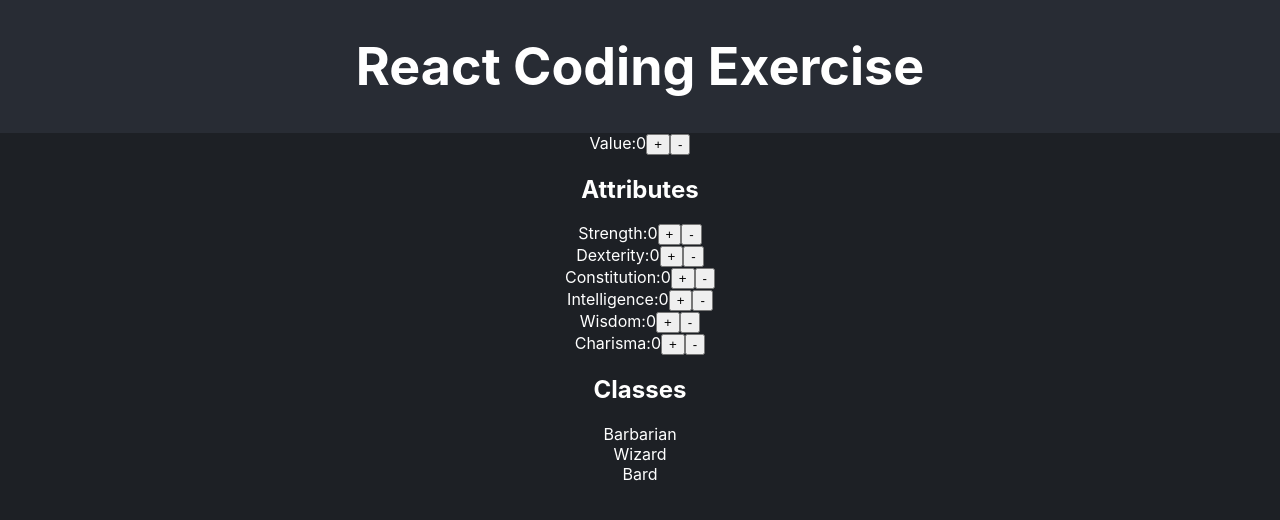
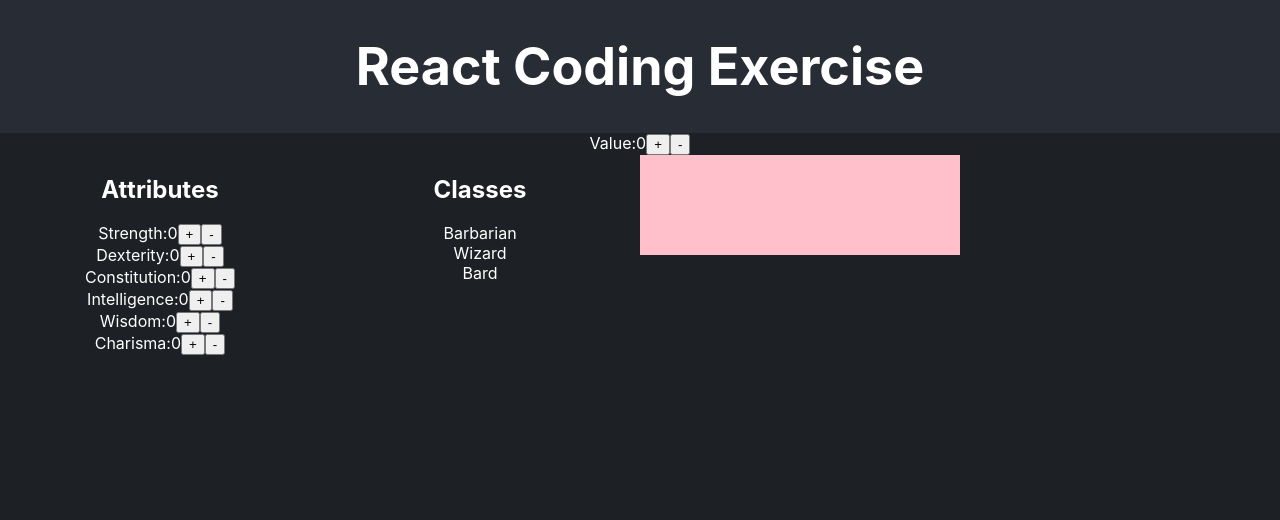
Before and after one commit to oyinda-subair/recruiting-webapp-character, a React (Create React App) app: page / in a window 1280 px wide. Shown: the top 520 px of the page. Built offline with nearby package versions, Linux system fonts and the light colour scheme.

Commit message:
add style for grid cols

```diff
--- a/src/index.css
+++ b/src/index.css
@@ -11,3 +11,31 @@ code {
   font-family: source-code-pro, Menlo, Monaco, Consolas, 'Courier New',
     monospace;
 }
+
+#grid {
+  display: grid;
+  height: 100px;
+  grid-template-columns: repeat(4, 1fr);
+  grid-template-rows: 100px;
+  grid-auto-flow: column;
+}
+
+#item1 {
+  /* background-color: lime; */
+  grid-column: auto;
+}
+
+#item2 {
+  /* background-color: yellow; */
+  grid-column: auto;
+}
+
+#item3 {
+  background-color: blue;
+  grid-column: auto;
+}
+
+#item4 {
+  background-color: pink;
+  grid-column: auto;
+}
```
